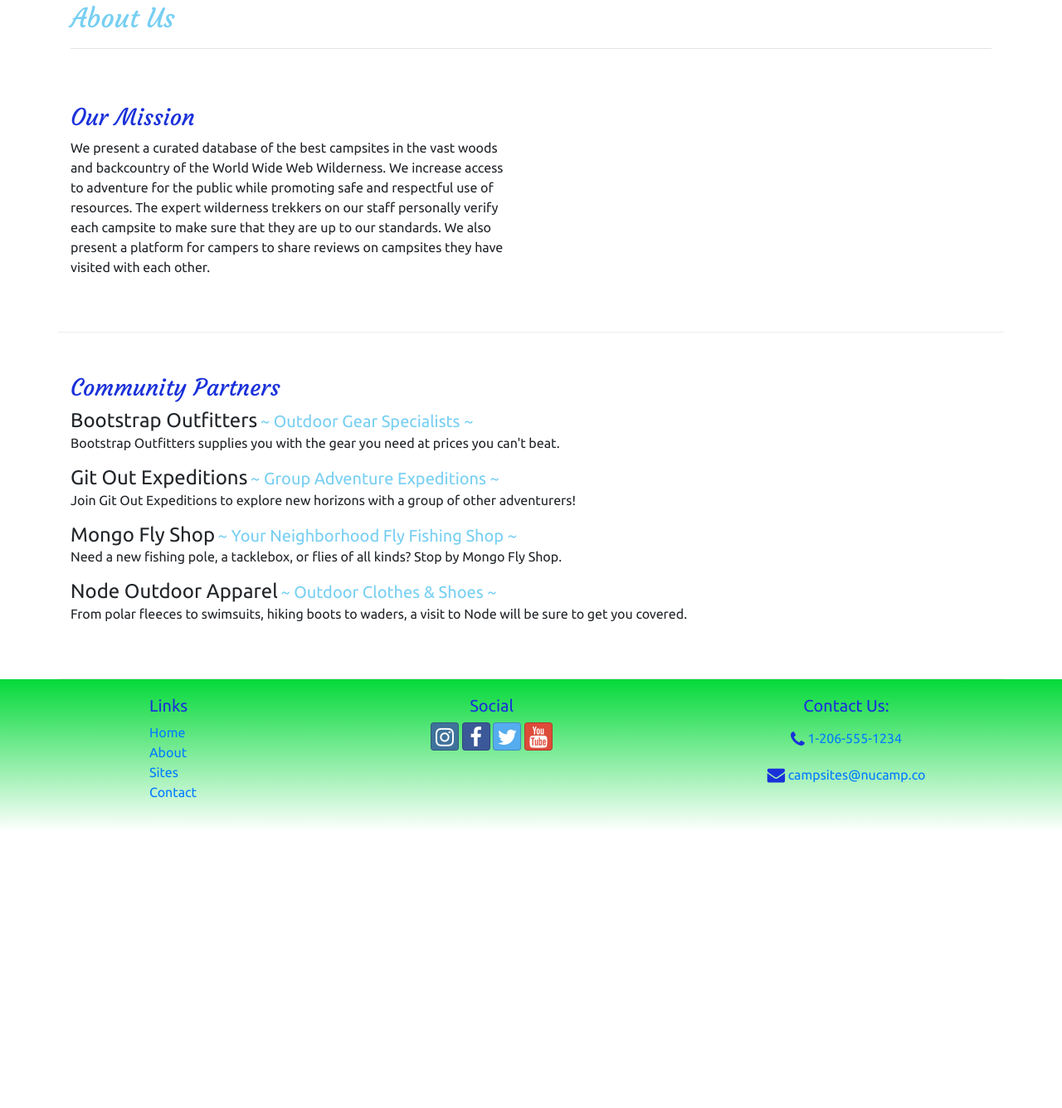
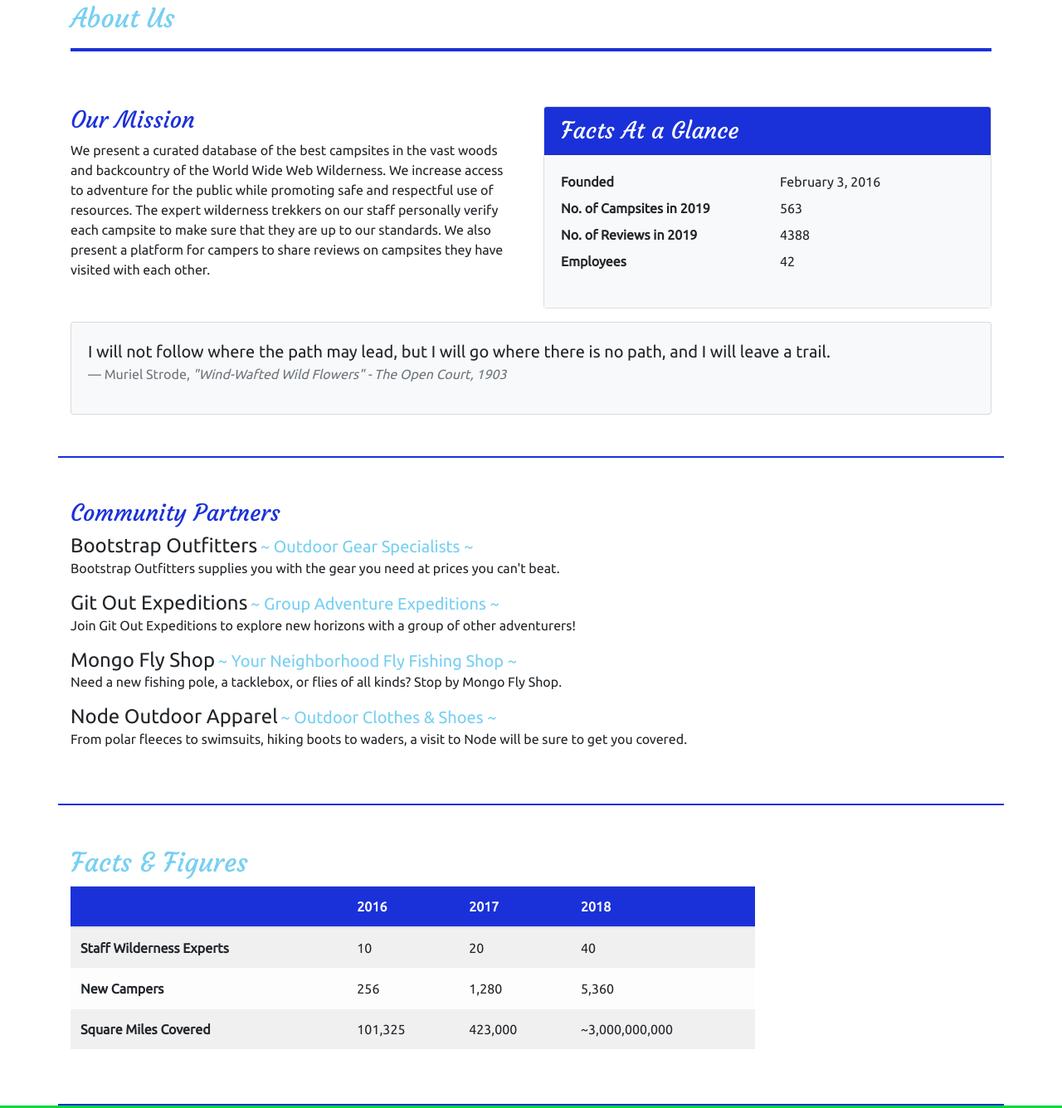
Before and after one commit to Mikegizmo/nucampsite, a website: page aboutus.html in a window 1280 px wide. Shown: the part 279-1615 px from the top of the page at 83% size. Before the commit the page ends 1282 px from the top, so only its background shows below. Drawn offline with nearby package versions, Linux system fonts and the light colour scheme.

Commit message:
cards and tables

```diff
--- a/aboutus.html
+++ b/aboutus.html
@@ -67,6 +67,35 @@
         <h3>Our Mission</h3>
         <p>We present a curated database of the best campsites in the vast woods and backcountry of the World Wide Web Wilderness. We increase access to adventure for the public while promoting safe and respectful use of resources. The expert wilderness trekkers on our staff personally verify each campsite to make sure that they are up to our standards. We also present a platform for campers to share reviews on campsites they have visited with each other.</p>
       </div>
+      <div class="col-sm-6">
+        <div class="card">
+          <h3 class="card-header my-primary text-white">Facts At a Glance</h3>
+          <div class="card-body bg-light">
+            <dl class="row">
+              <dt class="col-6">Founded</dt>
+              <dd class="col-6">February 3, 2016</dd>
+              <dt class="col-6">No. of Campsites in 2019</dt>
+              <dd class="col-6">563</dd>
+              <dt class="col-6">No. of Reviews in 2019</dt>
+              <dd class="col-6">4388</dd>
+              <dt class="col-6">Employees</dt>
+              <dd class="col-6">42</dd>
+            </dl>
+          </div>
+        </div>
+      </div>
+      <div class="col">
+        <div class="card bg-light mt-3">
+            <blockquote class="blockquote card-body">
+                <p class="mb-0">I will not follow where the path may lead, but I will go where there is no path, and I will leave a trail.</p>
+                <footer class="blockquote-footer">Muriel Strode,
+                    <cite title="Source Title">"Wind-Wafted Wild Flowers" -
+                        The Open Court, 1903
+                    </cite>
+                </footer>
+            </blockquote>
+        </div>
+    </div>
     </div>
 
     <div class="row row-content">
@@ -88,9 +117,47 @@
         <p class="d-none d-sm-block">From polar fleeces to swimsuits, hiking boots to waders, a visit to Node will be sure to get you covered.</p>
       </div>
     </div>
+
+    <div class="row row-content">
+      <div class="col-sm-9">
+        <h2>Facts &amp; Figures</h2>
+        <div class="table-responsive">
+          <table class="table table-striped">
+            <thead>
+              <tr class="my-primary text-light">
+                <th></th>
+                <th>2016</th>
+                <th>2017</th>
+                <th>2018</th>
+              </tr>
+            </thead>
+            <tbody class="table-light">
+              <tr>
+                <th>Staff Wilderness Experts</th>
+                <td>10</td>
+                <td>20</td>
+                <td>40</td>
+              </tr>
+              <tr>
+                <th>New Campers</th>
+                <td>256</td>
+                <td>1,280</td>
+                <td>5,360</td>
+              </tr>
+              <tr>
+                <th>Square Miles Covered</th>
+                <td>101,325</td>
+                <td>423,000</td>
+                <td>~3,000,000,000</td>
+              </tr>
+            </tbody>
+          </table>
+        </div>
+      </div>
+    </div>
   </div>
 
-  <footer>
+  <footer class="site-footer">
     <div class="container">
       <div class="row">
         <div class="col-4 col-sm-2 offset-1">
--- a/css/styles.css
+++ b/css/styles.css
@@ -20,7 +20,15 @@ h3, .h3, footer h5 {
   color: #1A31D9;
 }
 
-footer {
+hr {
+  border: 2px solid #1A31D9;
+}
+
+.my-primary {
+  background-color: #1A31D9;
+}
+
+.site-footer {
   background-image: linear-gradient(#04D939, white);
   padding: 20px 0;
 }
@@ -34,7 +42,7 @@ footer {
 
 .row-content {
   padding: 50px 0;
-  border-bottom: 1px ridge;
+  border-bottom: 2px solid #1A31D9;
   min-height: 200px;
 }
 
@@ -45,3 +53,8 @@ footer {
 .btn-primary {
   background-color: #1A31D9;
 }
+
+.form-control:focus {
+  border-color: #04D939;
+  box-shadow: inset 0 1px 1px #04D939, 0 0 8px #04D939;
+}
```
Also changed, not shown: contactus.html (+4 -5 lines), index.html (+1 -1 lines).
